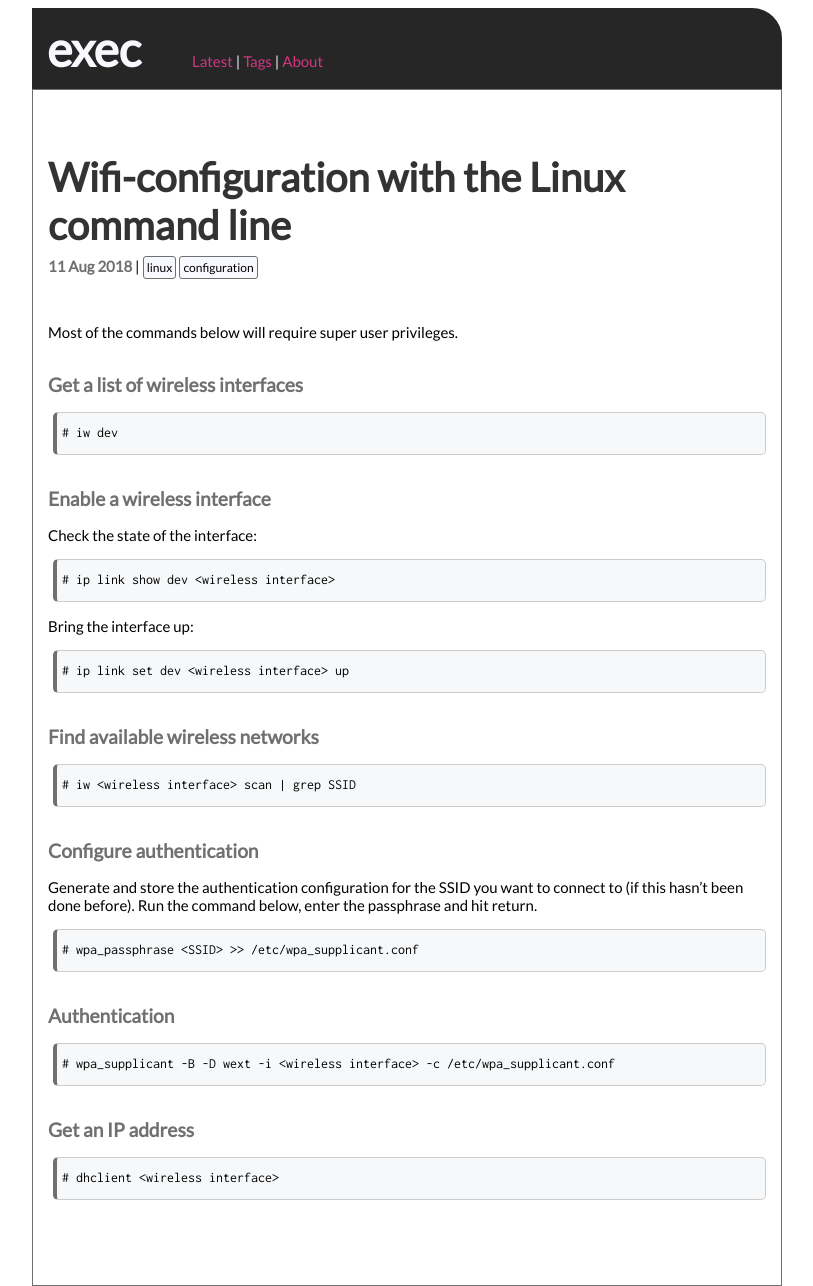
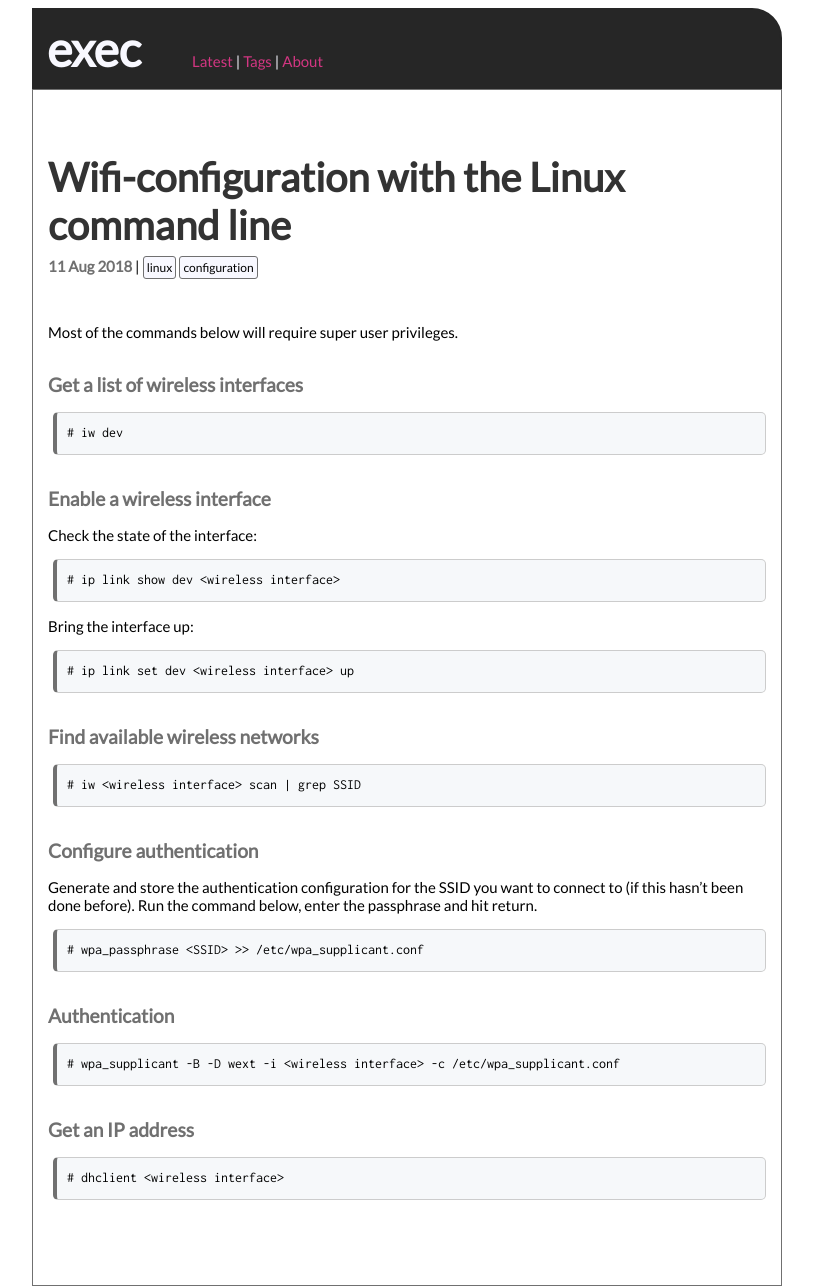
Before and after one commit to execas/execas.github.io, a Jekyll site: the page built from _posts/2018-08-11-wifi-configuration-with-the-linux-command-line.md, in a window 1280 px wide. Shown: the whole page, without its empty margins (233-1046 px from the left). Built offline with Jekyll 4.4.1, drawn with Linux system fonts in a browser that asks for light colours.

Commit message:
Update execas.css

```diff
--- a/css/execas.css
+++ b/css/execas.css
@@ -30,7 +30,7 @@ pre {
      /*background-color: #f5f5f5;*/
      background-color: #f6f8fa;
      margin-left:5px;
-     padding-left: 5px;
+     padding-left: 10px;
      padding-bottom: 12px;
      padding-top: 12px;
      border: 1px solid #ccc;
```
